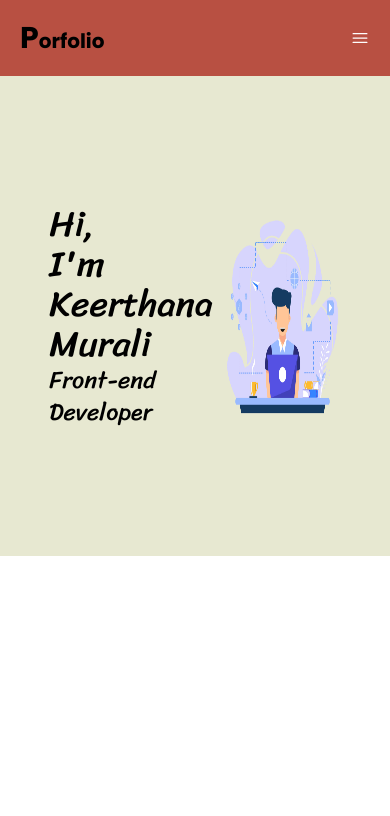
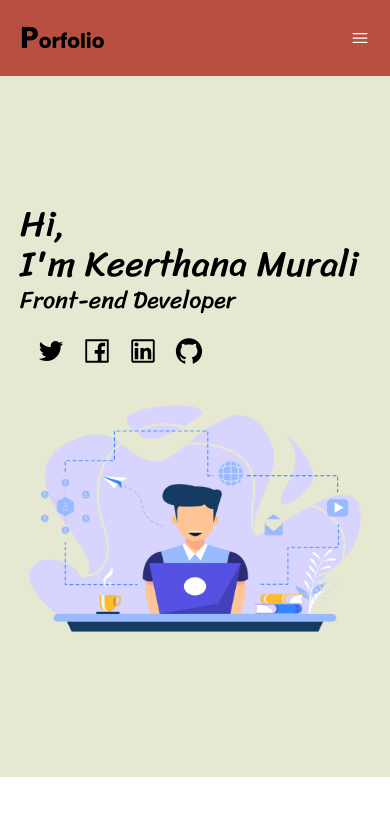
Before and after one commit to keerthanamurali612/keerthanamurali.github.io, a React (Create React App) app in the folder portfolio_website/: page / in a window 390 px wide. Shown: the top 816 px of the page. Built offline with nearby package versions, Linux system fonts and the light colour scheme.

Commit message:
hero section mobile view

```diff
--- a/portfolio_website/package.json
+++ b/portfolio_website/package.json
@@ -9,6 +9,7 @@
     "@testing-library/user-event": "^13.5.0",
     "react": "^18.3.1",
     "react-dom": "^18.3.1",
+    "react-icons": "^5.2.1",
     "react-scripts": "5.0.1",
     "web-vitals": "^2.1.4"
   },
--- a/portfolio_website/src/Components/Hero.js
+++ b/portfolio_website/src/Components/Hero.js
@@ -1,12 +1,24 @@
-import HeroImg from '../assets/hero.png'
+import HeroImg from '../assets/hero.png';
+import { AiOutlineTwitter,AiOutlineFacebook,AiOutlineLinkedin,AiOutlineGithub } from "react-icons/ai";
+
+
 export default function Hero(){
-    return  <section className='flex px-5 py-32 bg-secondary justify-center '>
-        <h1 className='w-1/2 text-4xl text-black  font-hero-font' > Hi, <br/> I'm Keerthana Murali
+    return  <section className='flex flex-col md:flex-row px-5 py-32 bg-secondary justify-center '>
+        <div className='md:w-1/2 flex flex-col' >
+           <h1 className=' text-4xl text-black  font-hero-font' > Hi, <br/> I'm Keerthana Murali
 
-        <p className='text-2xl'>Front-end Developer</p>
+              <p className='text-2xl'>Front-end Developer</p>
 
-        </h1>
-        <img className='w-1/3' src={HeroImg} />
+           </h1>
+
+             <div className='flex text-3xl px-4 py-5 '>
+                <a href='#' className='pr-4 hover:text-[#971b0a]'> <AiOutlineTwitter/></a>
+                <a href='#'className='pr-4  hover:text-[#971b0a]'> <AiOutlineFacebook /></a>
+                <a href='#'className='pr-4  hover:text-[#971b0a]'> <AiOutlineLinkedin /></a>
+                <a href='#' className=' hover:text-[#971b0a]'> <AiOutlineGithub  /></a>
+             </div>
+        </div>
+        <img className='md:w-1/3' src={HeroImg} />
 
 
 
```
Also changed, not shown: 1 other file (tests, documents, lock files or other folders).
